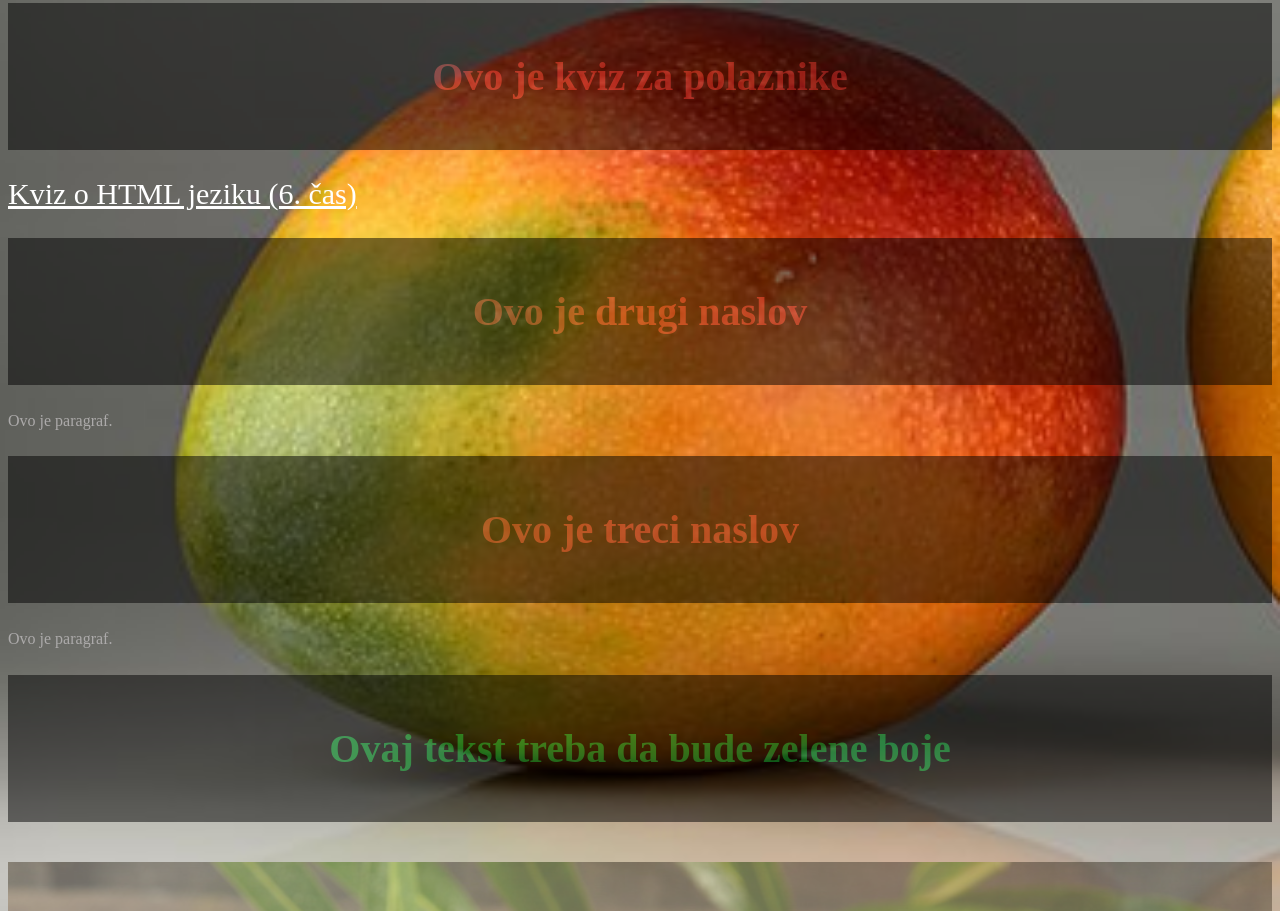
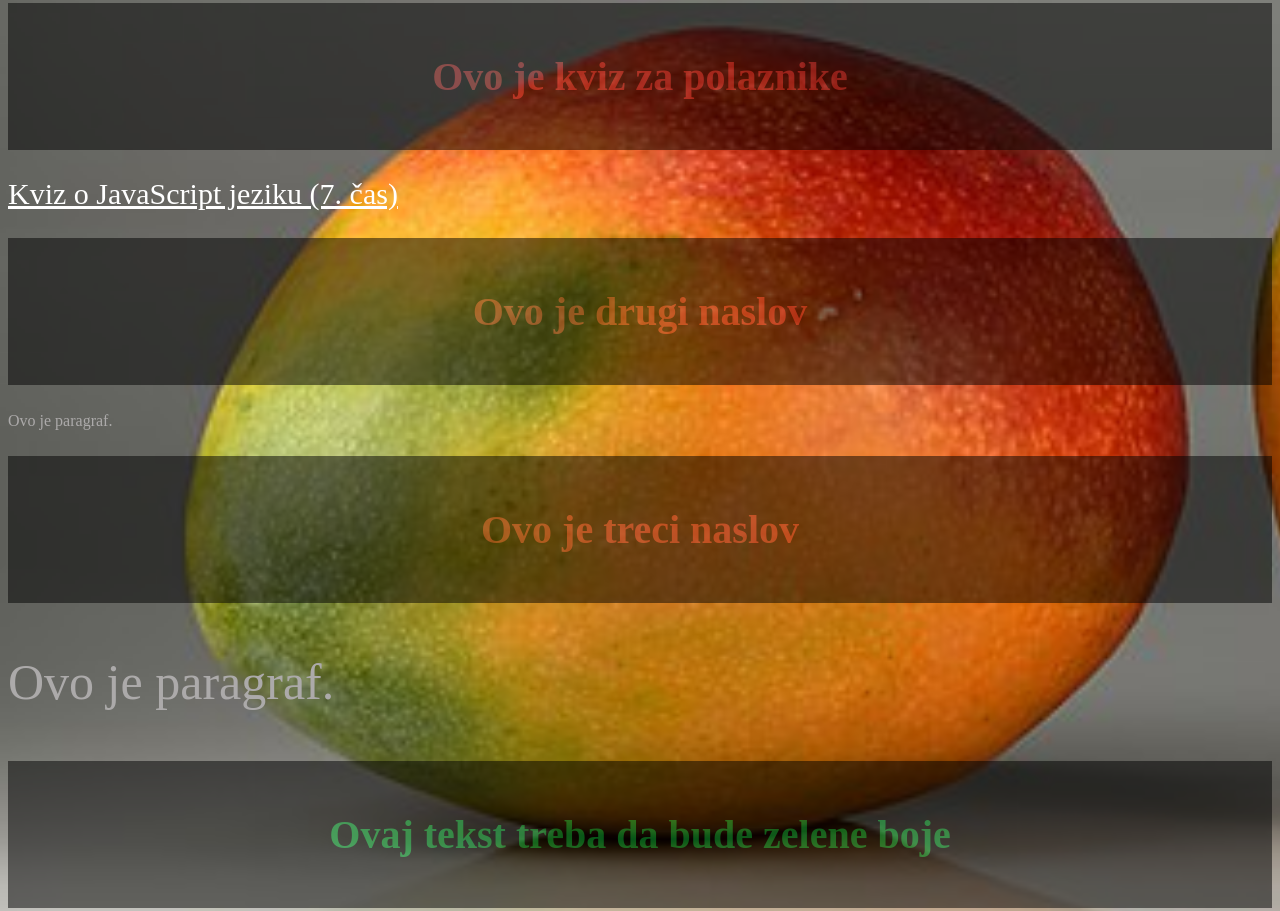
Before and after one commit to dreamcatcher16/KlikerWebProg05, a plain HTML site: page index.html in a window 1280 px wide. Shown: the part 391-1302 px from the top of the page. Drawn offline with Linux system fonts and the light colour scheme.

Commit message:
Ubacen kviz JavaScript

```diff
--- a/index.html
+++ b/index.html
@@ -8,15 +8,15 @@
 </head>
 <body>
     <h1 class="glavninaslov">Dobrodošli na peti čas</h1>
-    <p>Ovo je peti cas vezbanja web programiranja.</p>
+    <p class="plavo">Ovo je peti cas vezbanja web programiranja.</p>
     <h1>Ovo je kviz za polaznike</h1>
-    <a class="kviz" href="https://docs.google.com/forms/d/e/1FAIpQLSe3KqxhEvWLC6qikuO8PA3XgzwhYozF48UBx0Mfhj2Slj2xKg/viewform"
-    >Kviz o HTML jeziku (6. čas)</a>
+    <a class="kviz" href="https://docs.google.com/forms/d/e/1FAIpQLSfSmZF4iRj3LMZ_WtcFz1O7tGIbC6AuYD_yIvjOpqTON0zQQA/viewform"
+    target="_blank">Kviz o JavaScript jeziku (7. čas)</a>
 
     <h1>Ovo je drugi naslov</h1>
     <p>Ovo je paragraf.</p>
     <h1>Ovo je treci naslov</h1>
-    <p>Ovo je paragraf.</p>
+    <p style="font-size: 50px;">Ovo je paragraf.</p>
     <h1 id="naslov1">Ovaj tekst treba da bude zelene boje</h1>
     <h1 class="glavninaslov">Dovidjenja</h1>
 
```
